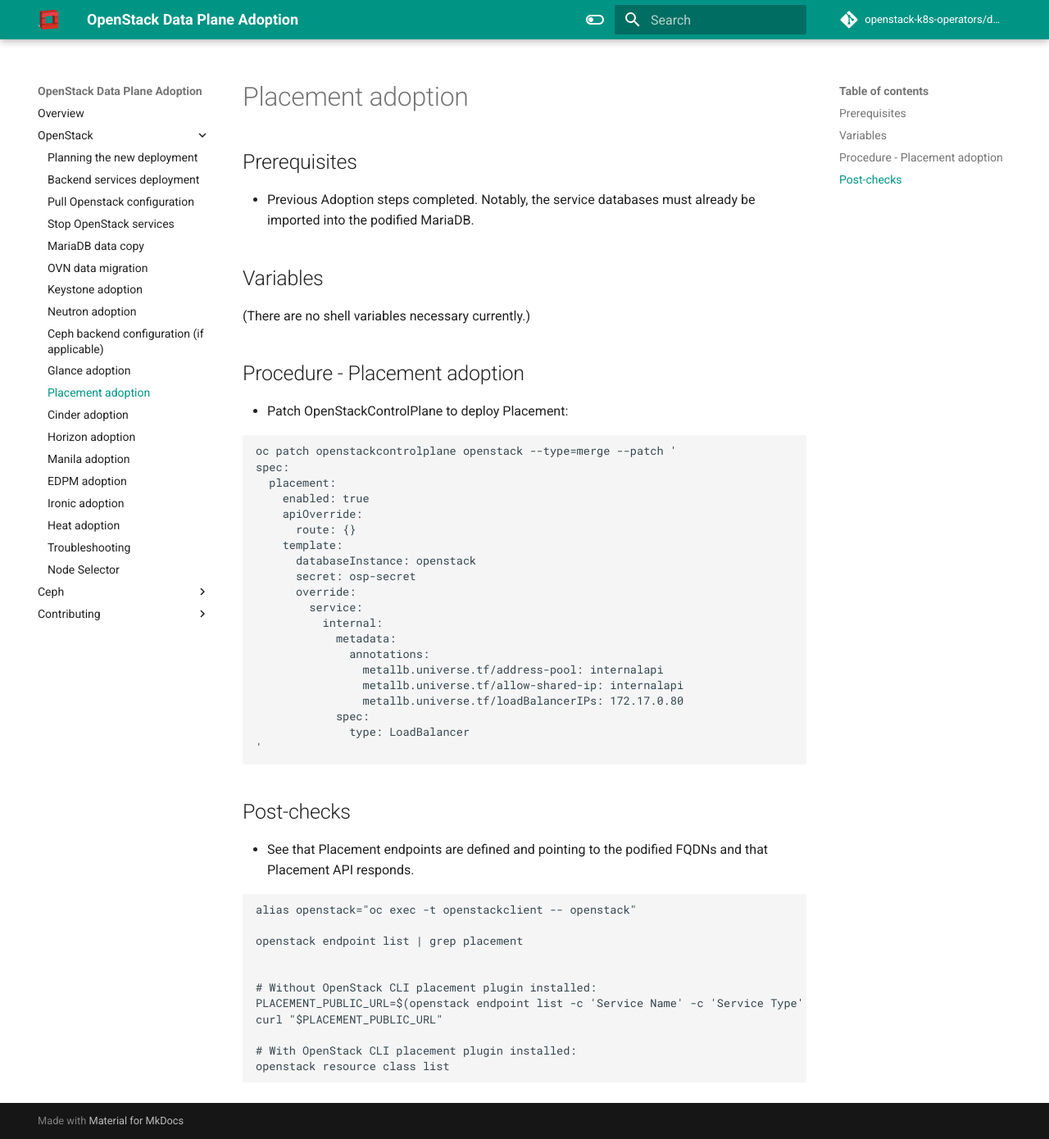
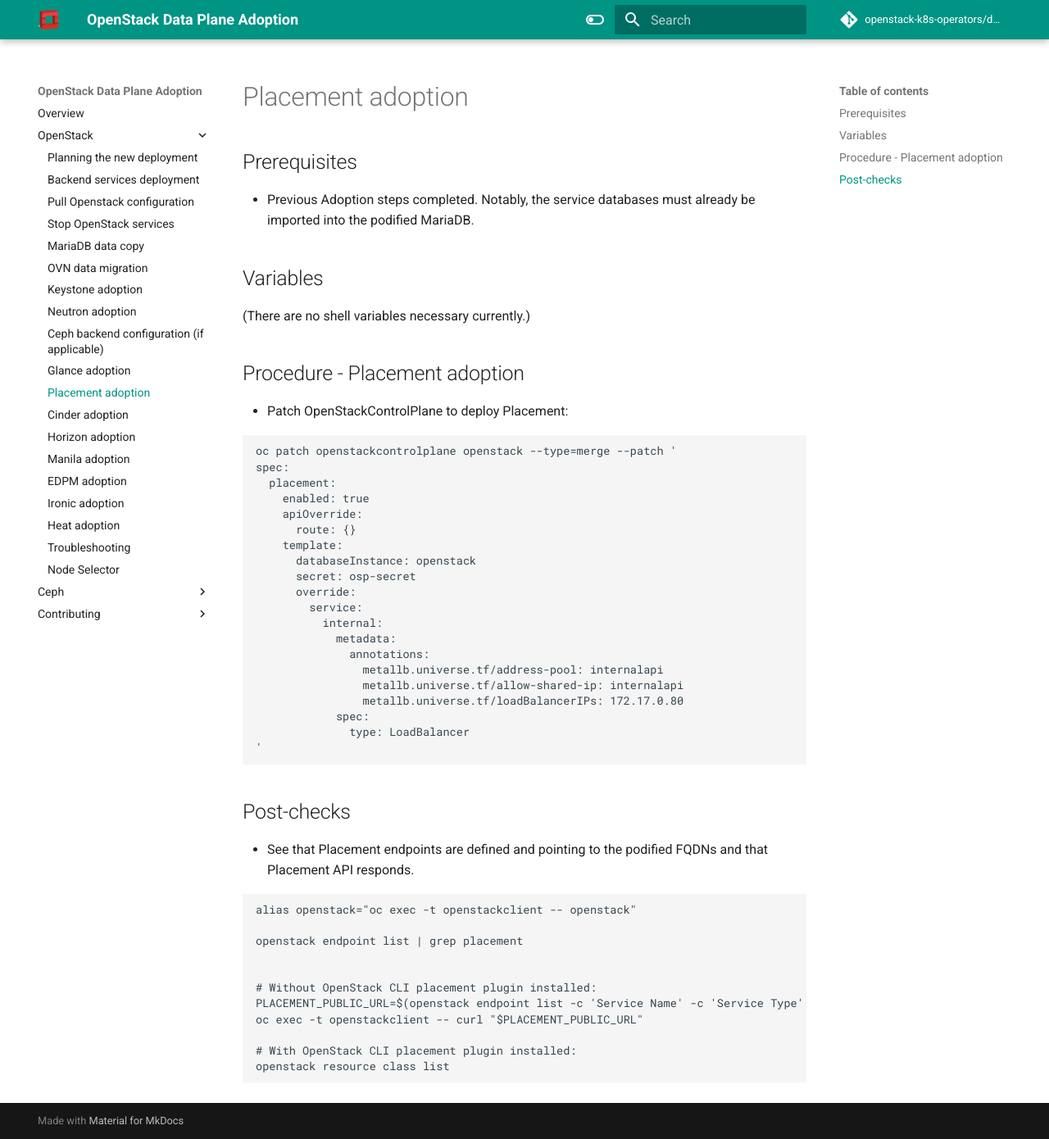
Before and after one commit to openstack-k8s-operators/data-plane-adoption, an MkDocs documentation site: the page built from docs/openstack/placement_adoption.md, in a window 1280 px wide and 1390 px high. Shown: the whole window at 82% size. Built offline with MkDocs 1.6.1 and Material for MkDocs 9.7.7, drawn with Linux system fonts in a browser that asks for light colours; comment, search, counter and statistics services are not loaded; the version menu is left out.

Commit message:
Fix curl command in placement adoption
When curl <placement_endpoint> is executed on the ansible control
host, there is no CA cert installed, and the curl command fails
because of untrusted self-signed certificate.

Issue the curl check in the openstackclient pod, which has required
certs installed.

Signed-off-by: Bohdan Dobrelia <bdobreli@redhat.com>

```diff
--- a/docs/openstack/placement_adoption.md
+++ b/docs/openstack/placement_adoption.md
@@ -49,7 +49,7 @@
 
   # Without OpenStack CLI placement plugin installed:
   PLACEMENT_PUBLIC_URL=$(openstack endpoint list -c 'Service Name' -c 'Service Type' -c URL | grep placement | grep public | awk '{ print $6; }')
-  curl "$PLACEMENT_PUBLIC_URL"
+  oc exec -t openstackclient -- curl "$PLACEMENT_PUBLIC_URL"
 
   # With OpenStack CLI placement plugin installed:
   openstack resource class list
```
Also changed, not shown: 1 other file.
